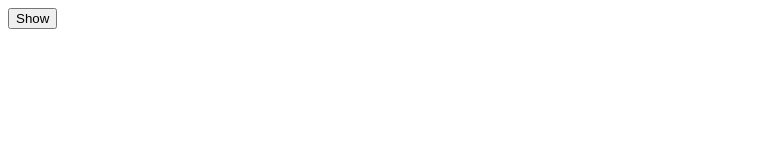
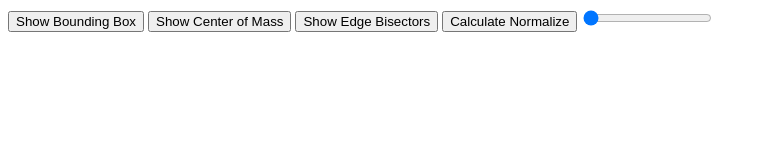
Before and after one commit to yashweblife/GameEngine, a website: page index.html in a window 1280 px wide. Shown: the whole page, without its empty margins (0-766 px from the left). Drawn offline with Linux system fonts and the light colour scheme.

Commit message:
add more buttons

```diff
--- a/index.html
+++ b/index.html
@@ -1,12 +1,18 @@
 <!DOCTYPE html>
 <html lang="en">
-<head>
-    <meta charset="UTF-8">
-    <meta http-equiv="X-UA-Compatible" content="IE=edge">
-    <meta name="viewport" content="width=device-width, initial-scale=1.0">
+  <head>
+    <meta charset="UTF-8" />
+    <meta http-equiv="X-UA-Compatible" content="IE=edge" />
+    <meta name="viewport" content="width=device-width, initial-scale=1.0" />
     <title>Document</title>
-</head>
-<body>
-    <button id="show">Show</button>
-</body>
+  </head>
+  <body>
+    <nav>
+        <button id="showBB">Show Bounding Box</button>
+        <button id="showCM">Show Center of Mass</button>
+        <button id="showEB">Show Edge Bisectors</button>
+        <button id="showNOR">Calculate Normalize</button>
+        <input type="range" min="1" max="250" value="1" id="scaler">
+    </nav>
+  </body>
 </html>
```
